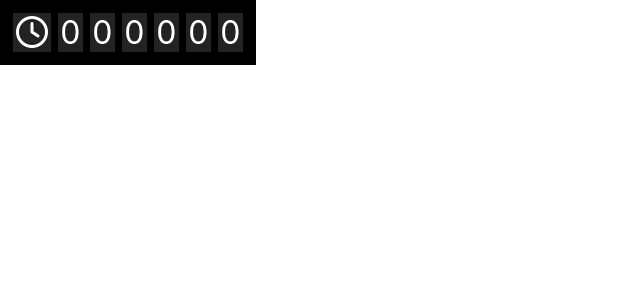
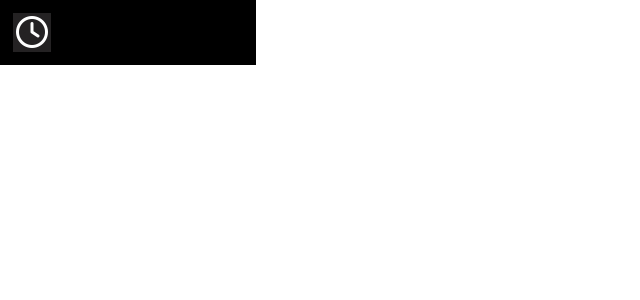
Before and after one commit to mojonapower/Day14-Simple-Counter-React, a React (Create React App) app: page / in a window 1280 px wide. Shown: the top 300 px of the page, without its empty margins (0-640 px from the left). Built offline with nearby package versions, Linux system fonts and the light colour scheme.

Commit message:
Se añadio props a los divs que serán los dígitos. Falta hacer la lógica para que cambien

```diff
--- a/src/index.js
+++ b/src/index.js
@@ -11,12 +11,12 @@ const SimpleCounter = (props) => {
   return (
     <div className='container'>
       <div className='clockImg flex-item'><i class="fa-regular fa-clock"></i></div>
-      <div className='digito6 flex-item'>0</div>
-      <div className='digito5 flex-item'>0</div>
-      <div className='digito4 flex-item'>0</div>
-      <div className='digito3 flex-item'>0</div>
-      <div className='digito2 flex-item'>0</div>
-      <div className='digito1 flex-item'>0</div>
+      <div className='digito6 flex-item'>{props.d6}</div>
+      <div className='digito5 flex-item'>{props.d5}</div>
+      <div className='digito4 flex-item'>{props.d4}</div>
+      <div className='digito3 flex-item'>{props.d3}</div>
+      <div className='digito2 flex-item'>{props.d2}</div>
+      <div className='digito1 flex-item'>{props.d1}</div>
     </div>
     )
 }
```
